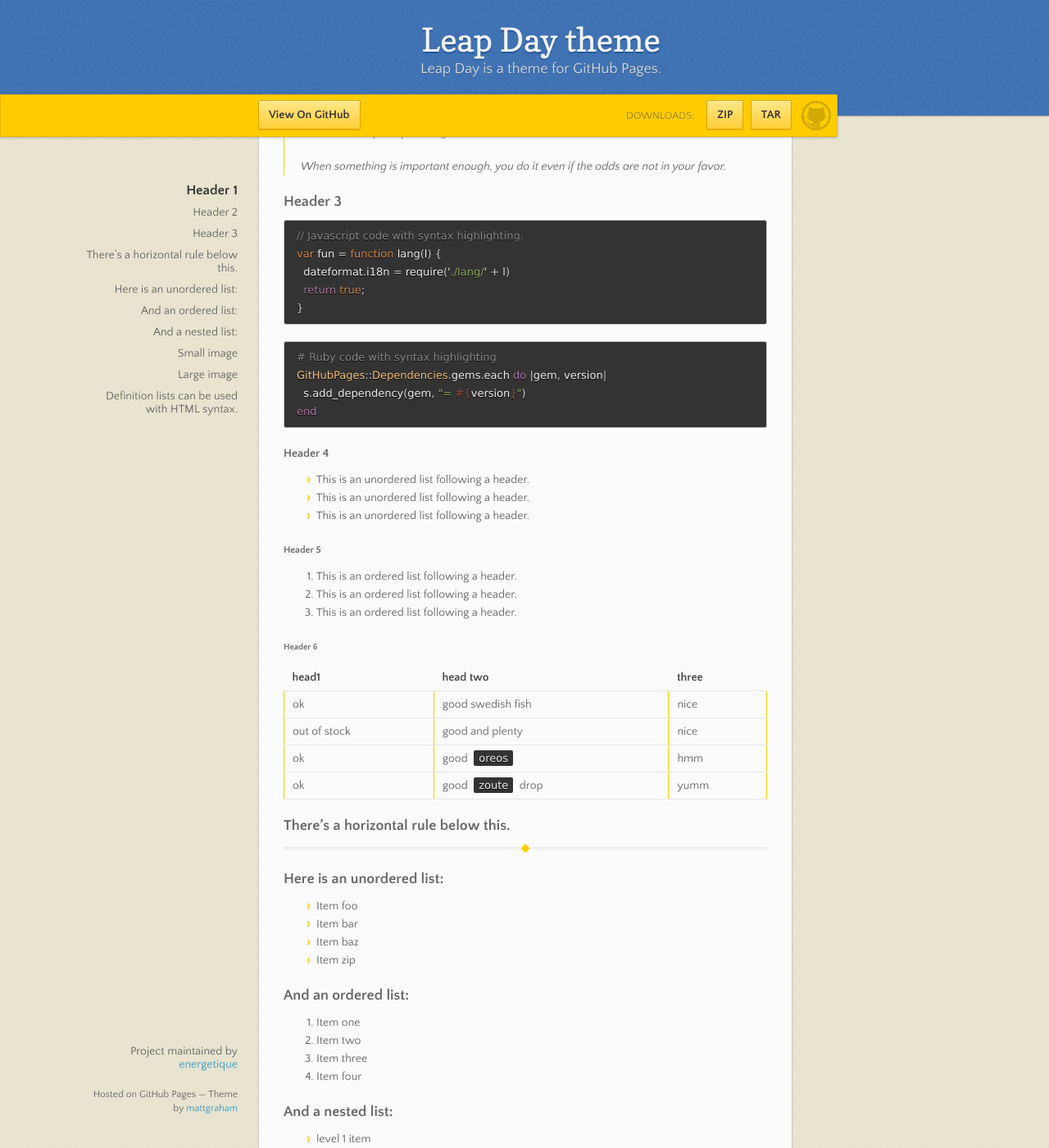
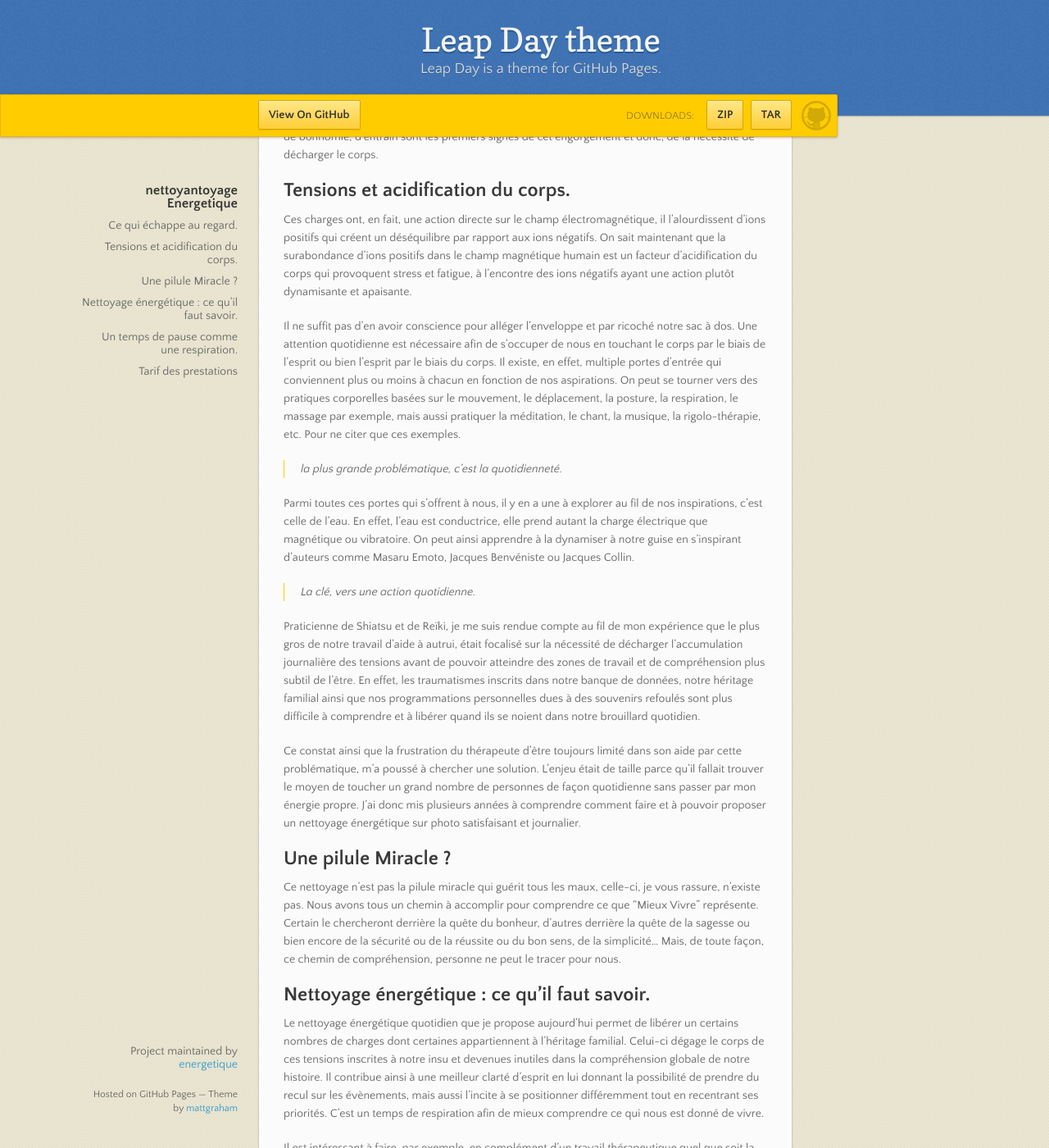
Before and after one commit to energetique/nettoyage, a Jekyll site: the page built from index.md, in a window 1280 px wide and 1400 px high, scrolled down 402 px. Shown: the whole window at 82% size. Built offline with Jekyll 4.4.1, drawn with Linux system fonts in a browser that asks for light colours; our own code applies the rules of GitHub Pages for plain Markdown files; some of the changed text lies outside the part shown.

Commit message:
ajout text sara

````diff
--- a/index.md
+++ b/index.md
@@ -1,123 +1,69 @@
----
-layout: default
----
+# nettoyantoyage Energetique
 
-Text can be **bold**, _italic_, or ~~strikethrough~~.
+## Ce qui échappe au regard.
 
-[Link to another page](./another-page.html).
+Imaginez... Imaginez que vos pensées, vos émotions, vos souvenirs ressemblent à de petits papillons voletant dans le bocal de votre enveloppe énergétique. Imaginez maintenant que votre stress, vos paroles, mais aussi les paroles et les pensées des autres à votre égard soient autant de papillons qui s'accumulent dans le bocal au fil du temps.
 
-There should be whitespace between paragraphs.
+> En prenant du recul pour vous regarder, à votre avis, que verriez-vous ?
 
-There should be whitespace between paragraphs. We recommend including a README, or a file with information about your project.
+Nous ne sommes souvent pas conscient de ces petites empreintes qui tapissent notre bulle énergétique au quotidien, qui s'accumulent petit à petit, finissent par se compacter les une aux autres, se cristalliser comme de petits cailloux. Ce sont ces cailloux d'ailleurs qui se déposent dans notre sac à dos et deviennent ainsi des charges qui peuvent se rendre visible sur le plan physique. En effet, les tensions, les douleurs, les petits dysfonctionnements, mais aussi le manque de bonhomie, d'entrain sont les premiers signes de cet engorgement et donc, de la nécessité de décharger le corps.
 
-# Header 1
+## Tensions et acidification du corps.
 
-This is a normal paragraph following a header. GitHub is a code hosting platform for version control and collaboration. It lets you and others work together on projects from anywhere.
-
-## Header 2
-
-> This is a blockquote following a header.
->
-> When something is important enough, you do it even if the odds are not in your favor.
-
-### Header 3
-
-```js
-// Javascript code with syntax highlighting.
-var fun = function lang(l) {
-  dateformat.i18n = require('./lang/' + l)
-  return true;
-}
-```
-
-```ruby
-# Ruby code with syntax highlighting
-GitHubPages::Dependencies.gems.each do |gem, version|
-  s.add_dependency(gem, "= #{version}")
-end
-```
-
-#### Header 4
-
-*   This is an unordered list following a header.
-*   This is an unordered list following a header.
-*   This is an unordered list following a header.
-
-##### Header 5
-
-1.  This is an ordered list following a header.
-2.  This is an ordered list following a header.
-3.  This is an ordered list following a header.
-
-###### Header 6
-
-| head1        | head two          | three |
-|:-------------|:------------------|:------|
-| ok           | good swedish fish | nice  |
-| out of stock | good and plenty   | nice  |
-| ok           | good `oreos`      | hmm   |
-| ok           | good `zoute` drop | yumm  |
-
-### There's a horizontal rule below this.
-
-* * *
-
-### Here is an unordered list:
-
-*   Item foo
-*   Item bar
-*   Item baz
-*   Item zip
-
-### And an ordered list:
-
-1.  Item one
-1.  Item two
-1.  Item three
-1.  Item four
-
-### And a nested list:
-
-- level 1 item
-  - level 2 item
-  - level 2 item
-    - level 3 item
-    - level 3 item
-- level 1 item
-  - level 2 item
-  - level 2 item
-  - level 2 item
-- level 1 item
-  - level 2 item
-  - level 2 item
-- level 1 item
-
-### Small image
-
-![Octocat](https://assets-cdn.github.com/images/icons/emoji/octocat.png)
-
-### Large image
-
-![Branching](https://guides.github.com/activities/hello-world/branching.png)
+Ces charges ont, en fait, une action directe sur le champ électromagnétique, il l'alourdissent d'ions positifs qui créent un déséquilibre par rapport aux ions négatifs. On sait maintenant que la surabondance d'ions positifs dans le champ magnétique humain est un facteur d'acidification du corps qui provoquent stress et fatigue, à l'encontre des ions négatifs ayant une action plutôt dynamisante et apaisante.
 
 
-### Definition lists can be used with HTML syntax.
+Il ne suffit pas d'en avoir conscience pour alléger l'enveloppe et par ricoché notre sac à dos. Une attention quotidienne est nécessaire afin de s'occuper de nous en touchant le corps par le biais de l'esprit ou bien l'esprit par le biais du corps. Il existe, en effet, multiple portes d'entrée qui conviennent plus ou moins à chacun en fonction de nos aspirations. On peut se tourner vers des pratiques corporelles basées sur le mouvement, le déplacement, la posture, la respiration, le massage par exemple, mais aussi pratiquer la méditation, le chant, la musique, la rigolo-thérapie, etc. Pour ne citer que ces exemples.
 
-<dl>
-<dt>Name</dt>
-<dd>Godzilla</dd>
-<dt>Born</dt>
-<dd>1952</dd>
-<dt>Birthplace</dt>
-<dd>Japan</dd>
-<dt>Color</dt>
-<dd>Green</dd>
-</dl>
+> la plus grande problématique,  c'est la quotidienneté.
 
-```
-Long, single-line code blocks should not wrap. They should horizontally scroll if they are too long. This line should be long enough to demonstrate this.
-```
+Parmi toutes ces portes qui s'offrent à nous, il y en a une à explorer au fil de nos inspirations, c'est celle de l'eau. En effet, l'eau est conductrice, elle prend autant la charge électrique que magnétique ou vibratoire. On peut ainsi apprendre à la dynamiser à notre guise en s'inspirant d'auteurs comme  Masaru Emoto, Jacques Benvéniste ou Jacques Collin.
 
-```
-The final element.
-```
+
+> La clé, vers une action quotidienne.
+
+Praticienne de Shiatsu  et de Reïki, je me suis rendue compte au fil de mon expérience que le plus gros de notre travail d'aide à autrui, était focalisé sur la nécessité de décharger l'accumulation journalière des tensions avant de pouvoir atteindre des zones de travail et de compréhension plus subtil de l'être. En effet, les traumatismes inscrits dans notre banque de données, notre héritage familial ainsi que nos programmations personnelles dues à des souvenirs refoulés sont plus difficile à comprendre et à libérer quand ils se noient dans notre brouillard quotidien.
+
+Ce constat ainsi que la frustration du thérapeute d'être toujours limité dans son aide par cette problématique, m'a poussé à chercher une solution. L'enjeu était de taille parce qu'il fallait trouver le moyen de toucher un grand nombre de personnes de façon quotidienne sans passer par mon énergie propre. J'ai donc mis plusieurs années à comprendre comment faire et à pouvoir proposer un nettoyage énergétique sur photo satisfaisant et journalier.
+
+## Une pilule Miracle ?
+
+Ce nettoyage n'est pas la pilule miracle qui guérit tous les maux, celle-ci, je vous rassure, n'existe pas. Nous avons tous un chemin à accomplir pour comprendre ce que "Mieux Vivre" représente. Certain le chercheront derrière la quête du bonheur, d'autres derrière la quête de la sagesse ou bien encore de la sécurité ou de la réussite ou du bon sens, de la simplicité... Mais, de toute façon, ce chemin de compréhension, personne ne peut le tracer pour nous.
+
+
+## Nettoyage énergétique : ce qu'il faut savoir.
+
+Le nettoyage énergétique quotidien que je propose aujourd'hui permet de libérer un certains nombres de charges dont certaines appartiennent à l'héritage familial. Celui-ci dégage le corps de ces tensions inscrites à notre insu et devenues inutiles dans la compréhension globale de notre histoire. Il contribue ainsi à une meilleur clarté d'esprit en lui donnant la possibilité de prendre du recul sur les évènements, mais aussi l'incite à se positionner différemment tout en recentrant ses priorités. C'est un temps de respiration afin de mieux comprendre ce qui nous est donné de vivre.
+
+Il est intéressant à faire, par exemple, en complément d'un travail thérapeutique
+quel que soit la méthode choisie. Il peut être aussi un bon appui pour les personnes en fatigue chronique, en surmenage incessant qui ne savent plus par quel bout prendre les choses. C'est un bon allié pour des personnes qui travaillent avec du monde, sur des postes à responsabilité ou en représentation. C'est surtout une attention que l'on s'accorde afin de ne pas se surcharger, car quel que soit notre mode de vie ou notre activité, l'accumulation des petites tensions est le lot de chacun.
+
+> **Ce nettoyage énergétique se fait sur une période de trois mois minimum.**
+
+C'est le temps nécessaire pour libérer certaines charges relativement anciennes. Car nous sommes un peu à l'image des oignons qui ont besoin d'être peler pour atteindre leur cœur. En énergétique, nous fonctionnons par couche et c'est en nettoyant certaines couches que nous pouvons en atteindre d'autres.
+
+
+En plus de ce nettoyage journalier, je propose un protocole d'accompagnement avec des conseils pour travailler sur la vitalité, celui-ci permettra au corps de mieux gérer les changements inhérent au processus de dégagement. En effet, quand un travail s'effectue sur l'enveloppe énergétique, il n'est pas rare d'avoir des fatigues de fin de journée.
+
+
+Durant ces trois mois, je vous demanderais un retour écrit, afin d'avoir une image plus précise de ce qui se dessine pour vous. Ce retour n'a pas besoin d'être étoffé, une dizaine de phrases peuvent suffire, mais à mon sens cette démarche est importante, car elle donne le recul nécessaire pour réaliser ce qui est en train de s'inscrire dans votre réalité. Cette étape n'est pas obligatoire, mais elle est recommandée.
+
+## Un temps de pause comme une respiration.
+
+Enfin, ce nettoyage journalier peut se faire sur une durée plus longue afin de continuer à éliminer des couches anciennes et à ne pas accumuler au quotidien des informations inutiles surtout dans des périodes de stress important, de conflit ou de fatigue chronique.
+
+
+## Tarif des prestations
+
+| Durant les 3 premiers mois | Pour une prestation à l'année |
+|---|---|
+| Adulte			80€/mois</br>Enfant (jusqu'à 20 ans)		35€/mois | 1 Adulte			20€/mois</br>1 Couple			30€/mois</br>1 Couple avec enfants	35€/mois</br>1 Adulte avec enfants	25€/mois	 |
+
+
+
+* **Prenez contact par e-mail**  afin de me faire parvenir votre demande
+en précisant succinctement vos raisons * :
+
+[lesautde.lours@laposte.net](lesautde.lours@laposte.net)
+
+Ensuite, nous pourrons convenir d'un rendez-vous téléphonique si vous avez besoin d'en parler de vive voix.
````
Also changed, not shown: index-save.md (added, +123 -0 lines).
